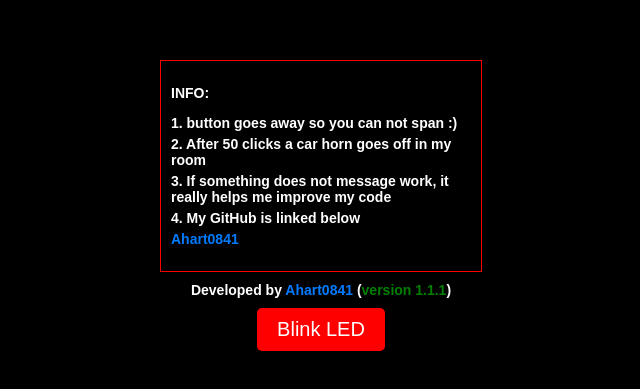
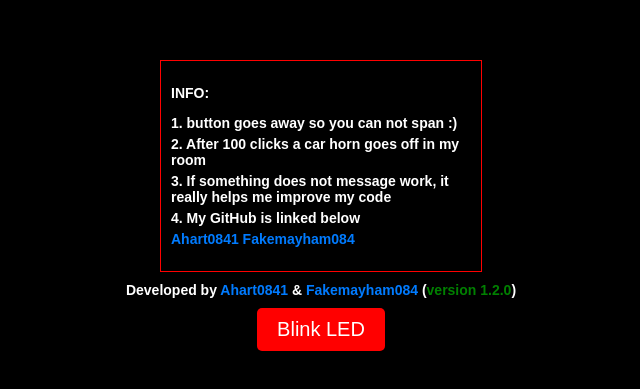
Before and after one commit to Ahart0841/web-to-car-horn.github.io, a plain HTML site: page index.html in a window 1280 px wide. Shown: the part 195-584 px from the top of the page, without its empty margins (319-959 px from the left). Drawn offline with Linux system fonts and the light colour scheme.

Commit message:
Add files via upload

```diff
--- a/index.html
+++ b/index.html
@@ -3,7 +3,7 @@
 <head>
     <meta charset="UTF-8">
     <meta name="viewport" content="width=device-width, initial-scale=1.0">
-    <title>LED Control - Beta 3.0.0</title>
+    <title>CAR HORN</title>
     <style>
         body {
             background-color: black;
@@ -69,16 +69,19 @@
         <p>INFO:</p>
         <ul>
             <li>1. button goes away so you can not span :)</li>
-            <li>2. After 50 clicks a car horn goes off in my room</li>
+            <li>2. After 100 clicks a car horn goes off in my room</li>
             <li>3. If something does not message work, it really helps me improve my code</li>
             <li>4. My GitHub is linked below</li>
             <a href="https://github.com/Ahart0841" style="color: #007bff; text-decoration: none;">Ahart0841</a>
+			<a href="https://github.com/Fakemayham084" style="color: #007bff; text-decoration: none;">Fakemayham084</a>
         </ul>
     </div>
 
     <div id="designerInfo">
         Developed by <a href="https://github.com/Ahart0841" style="color: #007bff; text-decoration: none;">Ahart0841</a>
-        (<span style="color: green;">version 1.1.1</span>)
+        &
+        <a href="https://github.com/Fakemayham084" style="color: #007bff; text-decoration: none;">Fakemayham084</a>
+        (<span style="color: green;">version 1.2.0</span>)
     </div>
 
     <form id="triggerForm">
@@ -117,7 +120,7 @@
             }, 1000);  // 1000ms or 1 second interval for countdown
 
             // Make the request after hiding the button
-            fetch('https://f6ff-2601-84-8b01-7b20-e5cb-1ec9-334f-a4a0.ngrok-free.app/trigger', {
+            fetch('https://0708-2601-84-8b01-7b20-342f-64ba-272a-5499.ngrok-free.app/trigger', {
                 method: 'POST'
             })
             .then(response => response.json())
```
